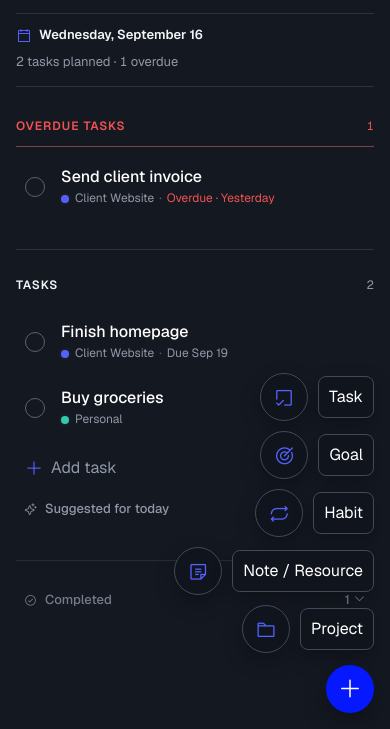
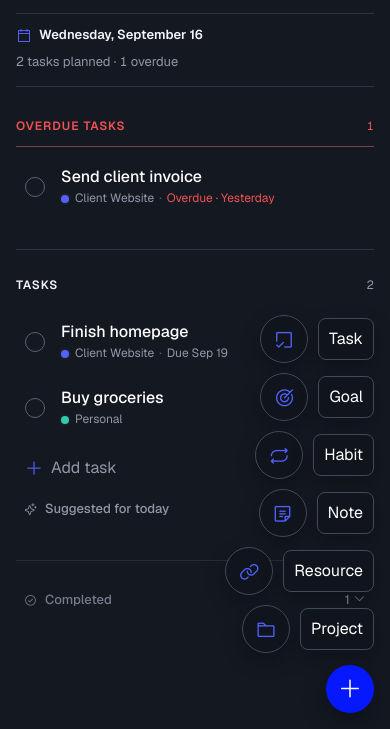
Before and after one commit to marko-ivapix/dailo, a plain HTML site: page index.html in a window 390 px wide. Shown: the part 115-844 px from the top of the page. Drawn offline with nearby package versions, Linux system fonts and the light colour scheme.

Commit message:
fix: separate mobile resource action

```diff
--- a/index.html
+++ b/index.html
@@ -24,7 +24,8 @@
       <button class="mobile-quick-add-option" type="button" data-action="quick-add"><span>Task</span><i class="ph ph-check-square-offset" aria-hidden="true"></i></button>
       <button class="mobile-quick-add-option" type="button" data-action="new-goal"><span>Goal</span><i class="ph ph-target" aria-hidden="true"></i></button>
       <button class="mobile-quick-add-option" type="button" data-action="new-habit"><span>Habit</span><i class="ph ph-repeat" aria-hidden="true"></i></button>
-      <button class="mobile-quick-add-option" type="button" data-action="new-knowledge" data-owner-type="note"><span>Note / Resource</span><i class="ph ph-note" aria-hidden="true"></i></button>
+      <button class="mobile-quick-add-option" type="button" data-action="new-knowledge" data-owner-type="note"><span>Note</span><i class="ph ph-note" aria-hidden="true"></i></button>
+      <button class="mobile-quick-add-option" type="button" data-action="new-knowledge" data-owner-type="resource"><span>Resource</span><i class="ph ph-link" aria-hidden="true"></i></button>
       <button class="mobile-quick-add-option" type="button" data-action="new-project"><span>Project</span><i class="ph ph-folder" aria-hidden="true"></i></button>
     </div>
     <button id="mobile-quick-add-toggle" class="mobile-quick-add-toggle" type="button" data-action="toggle-mobile-quick-add" aria-label="Open quick add menu" aria-expanded="false" aria-controls="mobile-quick-add-menu"><i class="ph ph-plus" aria-hidden="true"></i></button>
```
